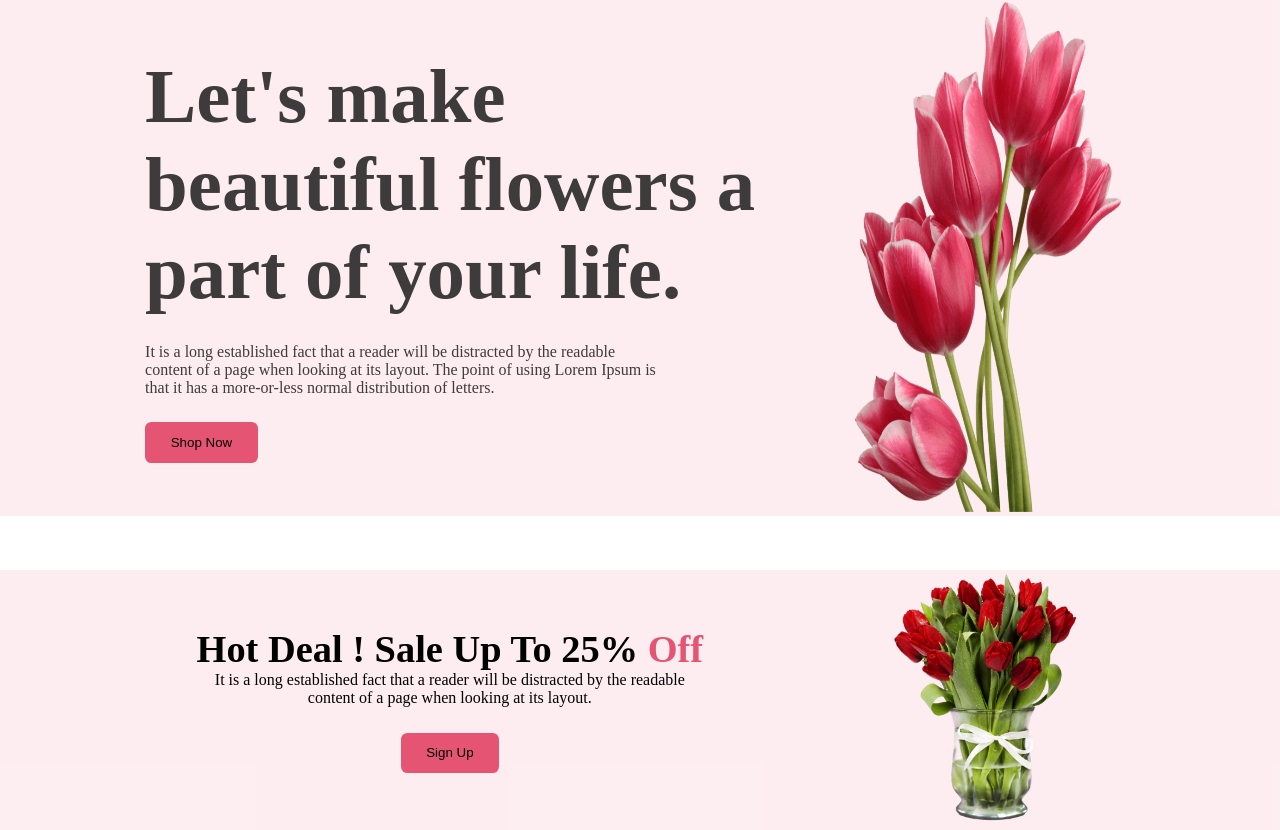
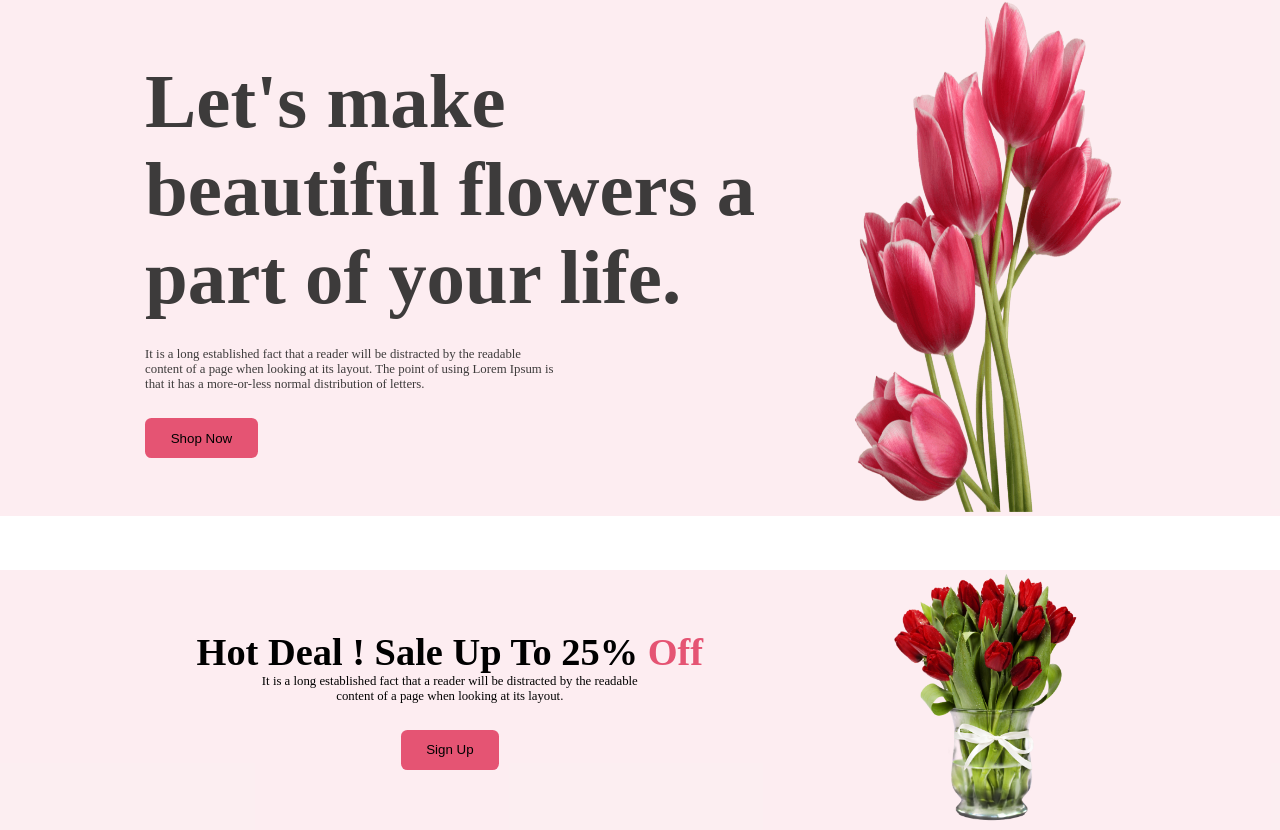
Before and after one commit to farhad-fbm/flower-shop, a plain HTML site: page index.html in a window 1280 px wide. Drawn offline with Linux system fonts and the light colour scheme.

Commit message:
adjust p font

```diff
--- a/style.css
+++ b/style.css
@@ -24,6 +24,7 @@
 }
 .header-info p{
     padding-top: 2vw;
+    font-size: 1vw;
 }
 .cmn-btn{
     background: #E55473;
@@ -52,6 +53,9 @@
 .deal-info span {
     color: #E55473;
 }
+.deal-info p {
+    font-size: 1vw;
+}
 .hot-img{
     width: 15vw;
     height: 20vw;
```
